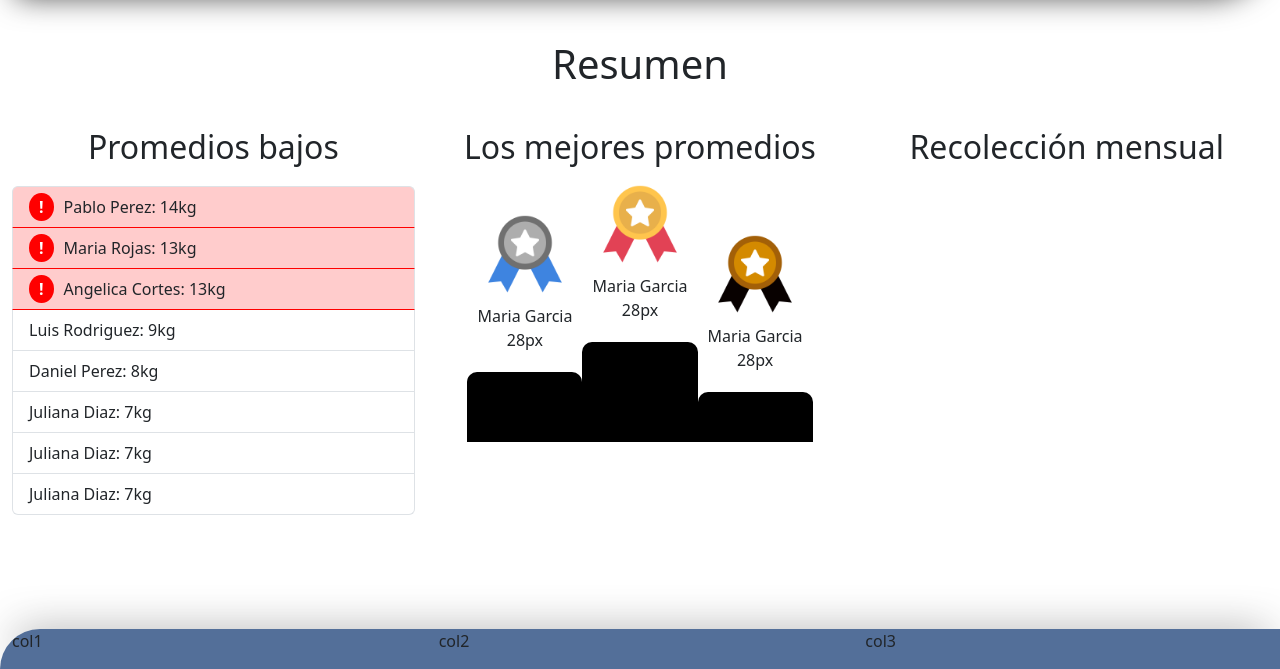
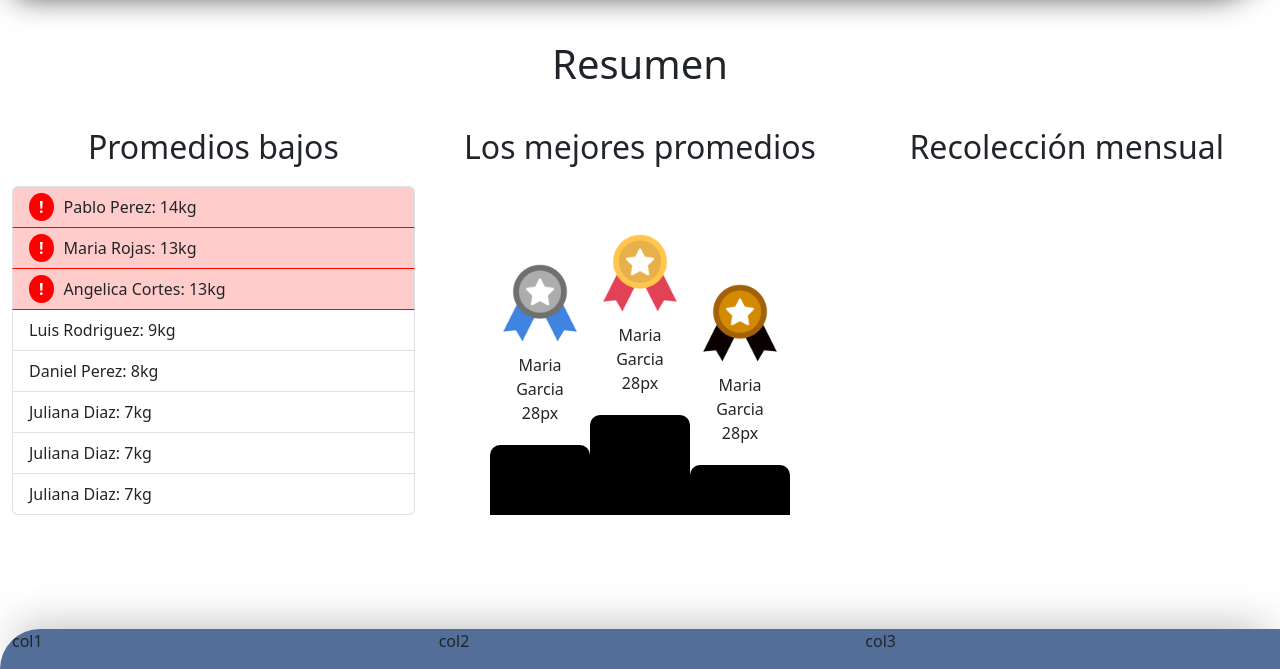
Before and after one commit to nanrreh/proyecto_diplomado, a PHP site: page /views/home.php in a window 1280 px wide. Shown: the part 131-800 px from the top of the page. Run offline with PHP 8.4, Linux system fonts and the light colour scheme; some libraries are stand-ins or nearby versions.

Commit message:
fix position of podio in home

```diff
--- a/styles/home.css
+++ b/styles/home.css
@@ -28,6 +28,10 @@
 .podio_raiting {
     display: flex;
     justify-content: center;
+    position: absolute;
+    left: 50%;
+    bottom: 0px;
+    transform: translateX(-50%);
 }
 .podio_raiting .card{
     border: none;
--- a/views/home.php
+++ b/views/home.php
@@ -50,7 +50,7 @@
                     <li class="list-group-item">Juliana Diaz: 7kg</li>
                 </ul>
             </div>
-            <div class="col ">
+            <div class="col position-relative">
                 <h2 class="subtitle text-center">Los mejores promedios</h2>
                 <div class="podio_raiting">
                     <div class="card silver">
```
